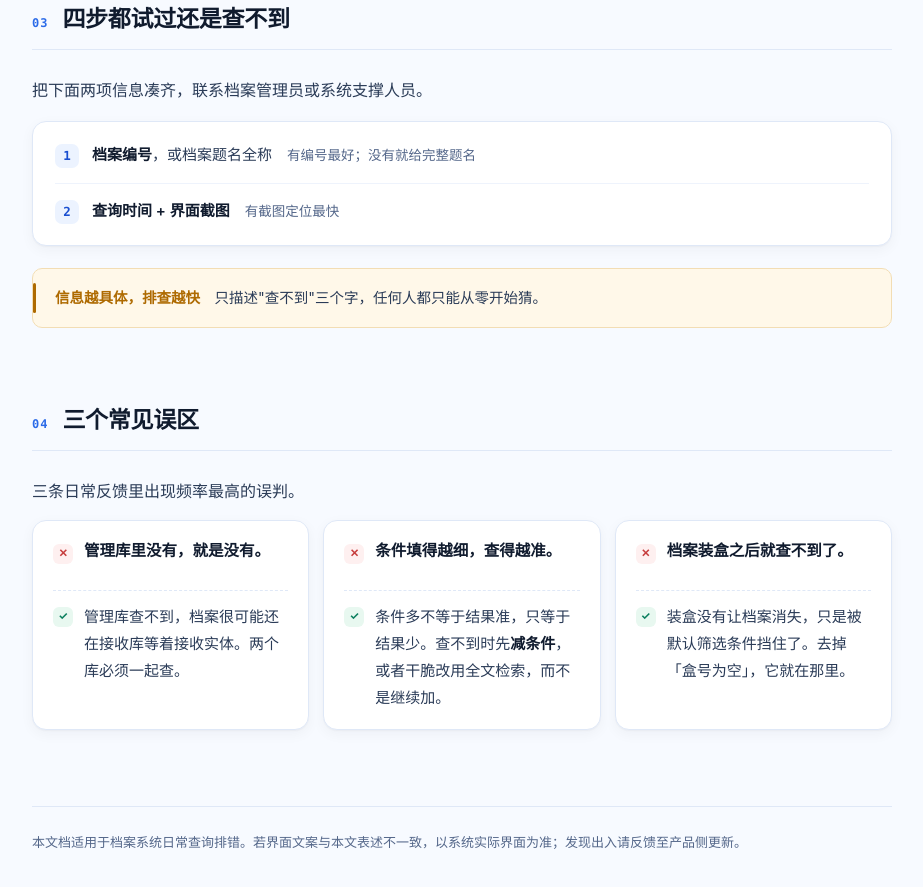
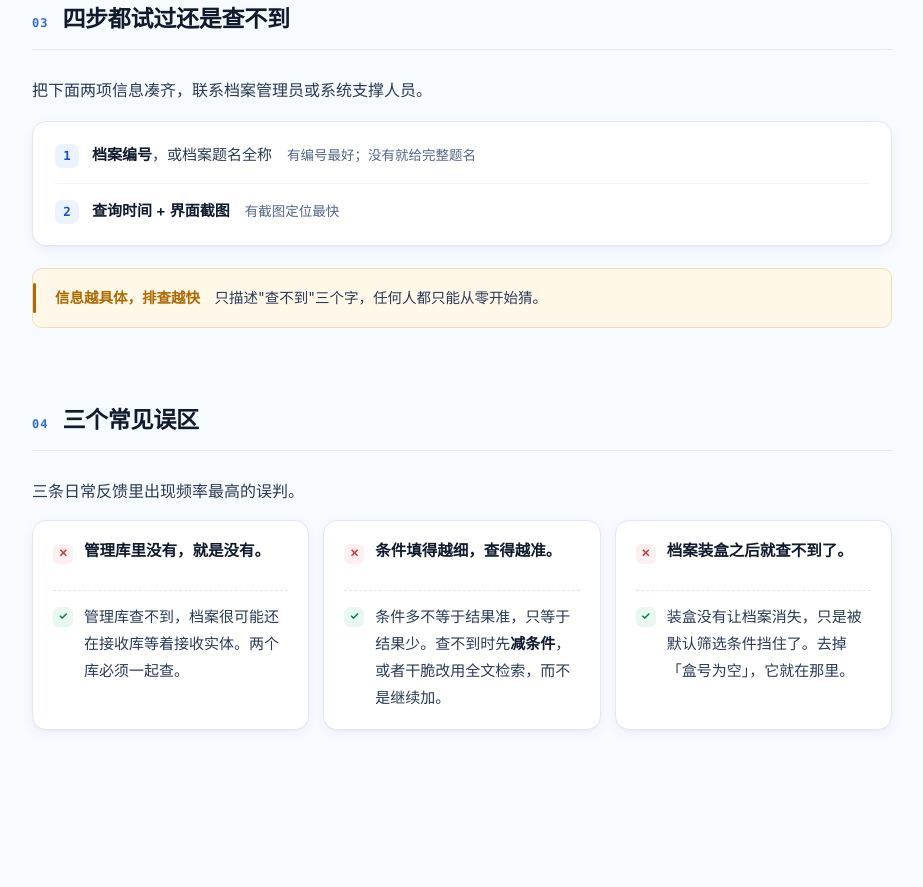
Before and after one commit to xdqqing/archive-search-guide, a plain HTML site: page index.html in a window 1280 px wide. Shown: the part 3103-3990 px from the top of the page, without its empty margins (244-1167 px from the left). Drawn offline with Linux system fonts and the light colour scheme.

Commit message:
docs: 删除页脚说明文字

```diff
--- a/index.html
+++ b/index.html
@@ -593,14 +593,6 @@ tbody tr:hover{background:#F4F9FF}
 }
 
 /* 补充说明 */
-.foot{
-  margin-top:72px;
-  padding-top:24px;
-  border-top:1px solid var(--line);
-  font-size:13px;
-  color:var(--muted);
-  line-height:1.75;
-}
 
 /* 回到顶部 */
 .to-top{
@@ -886,10 +878,6 @@ button:focus-visible,
       </div>
     </section>
 
-    <footer class="foot">
-      本文档适用于档案系统日常查询排错。若界面文案与本文表述不一致，以系统实际界面为准；发现出入请反馈至产品侧更新。
-    </footer>
-
   </main>
 </div>
 
```
